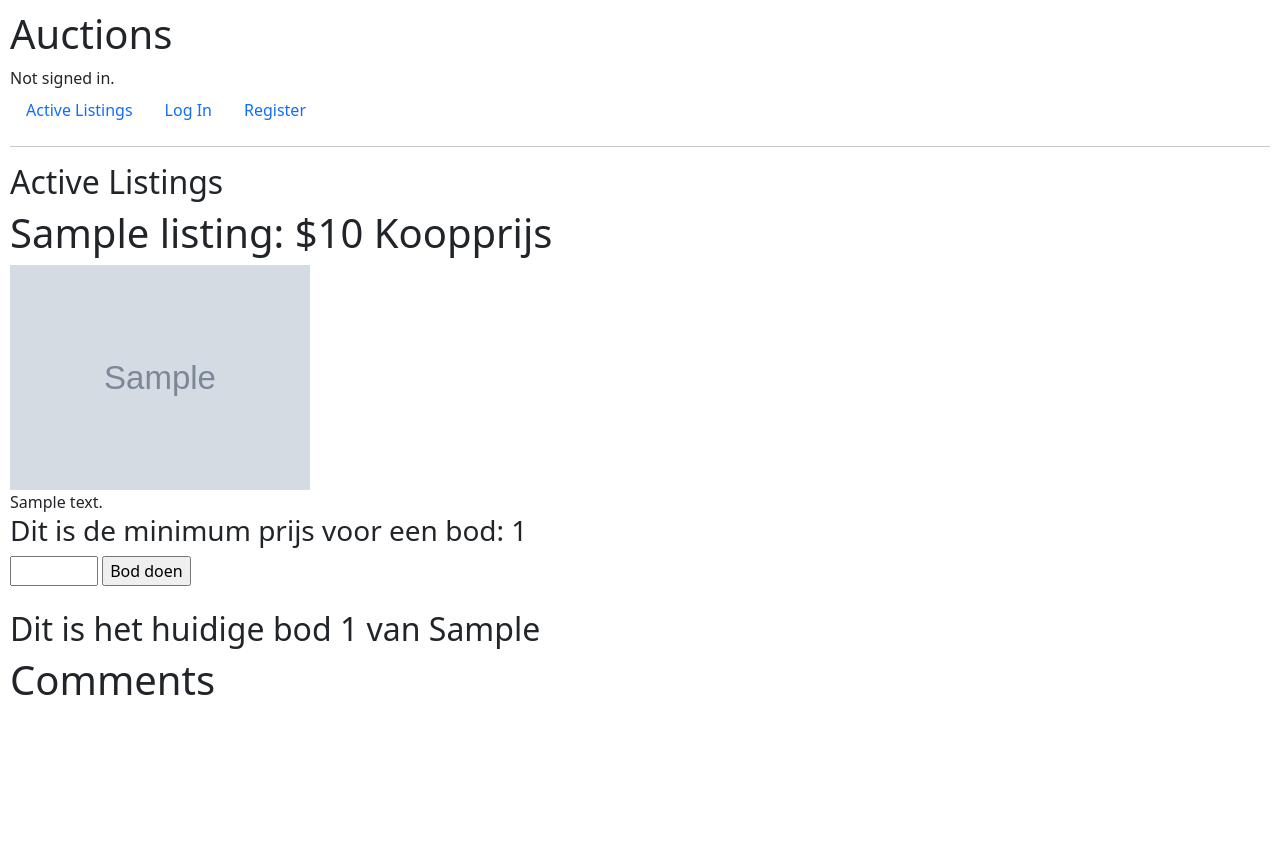
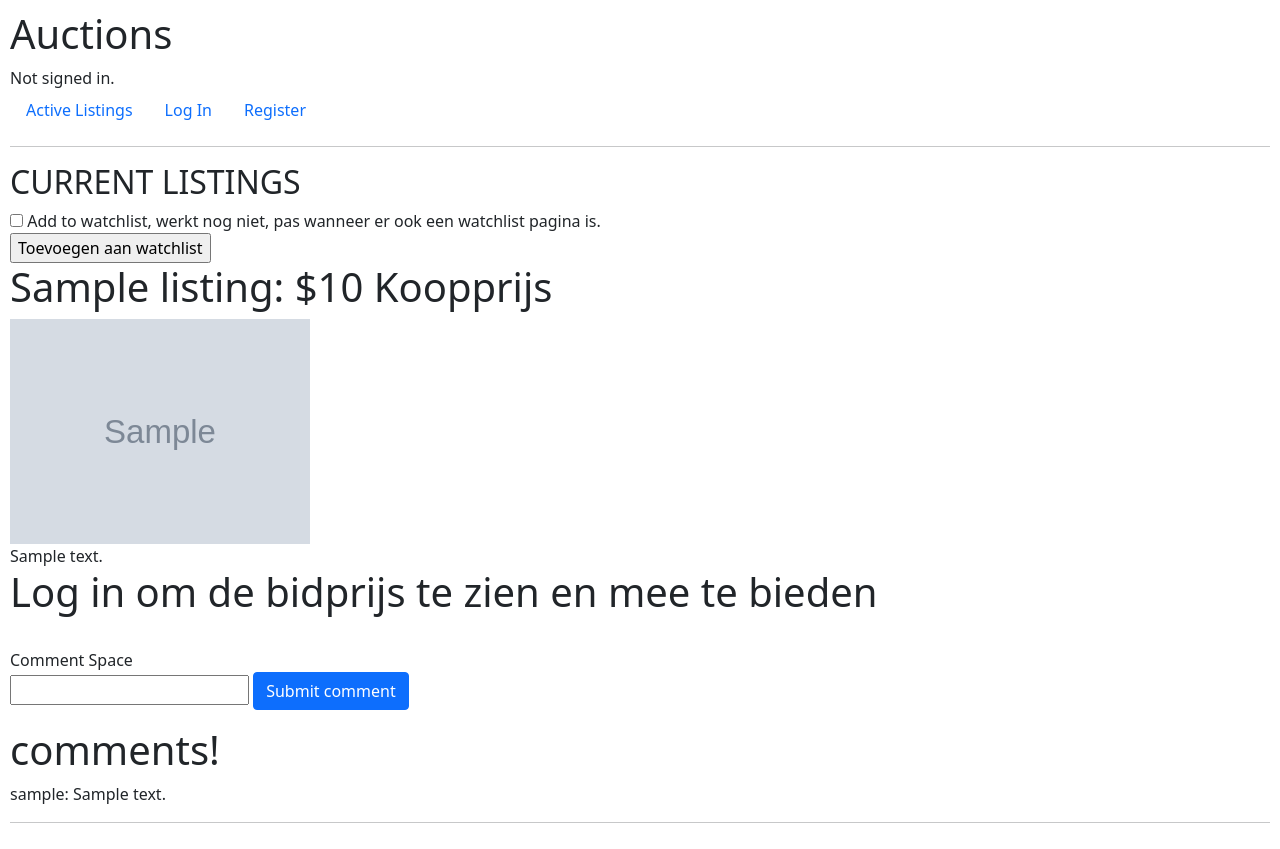
Before and after one commit to minprog-platforms/project-commerce-django-XanderBroos, a Django app: template auctions/templates/auctions/listing.html in a window 1280 px wide. Before the commit the page ends 695 px from the top, so only its background shows below. Run offline with Django 3.2, Linux system fonts and the light colour scheme; tables that the repository leaves empty hold one stand-in row (values such as "Sample post"); the template is opened without the code that fills it: values that come from a table or form of the project are taken from there, most other values are stand-ins (such as "Sample title", 1, 10 or a date in 2020); grey boxes marked "Sample" are stand-in pictures.

Commit message:
admin control

```diff
--- a/auctions/admin.py
+++ b/auctions/admin.py
@@ -1,6 +1,8 @@
 from django.contrib import admin
-from .models import User, Listing
+from .models import User, Listing, Comment, Bid
 
 # Register your models here.
 admin.site.register(User)
 admin.site.register(Listing)
+admin.site.register(Comment)
+admin.site.register(Bid)
--- a/auctions/models.py
+++ b/auctions/models.py
@@ -7,6 +7,18 @@ class User(AbstractUser):
 
 
 class Listing(models.Model):
+    """
+    Vereiste items voor een listing:
+    title van de listing
+    omschrijving van listing
+    koopprijs van listing
+    minimum prijs om te bieden
+    Moet kijken of listing nog active is
+    owner van de listing, verkoper dus
+    Huidig hoogste bid van user
+
+    Moet ook nog verbindingen gaan maken met de classes comments en bids
+    """
     # items of listings
     title = models.CharField(max_length=30)
     description = models.CharField(max_length=400)
@@ -16,7 +28,7 @@ class Listing(models.Model):
     owner = models.ForeignKey(User, on_delete=models.CASCADE, blank=True, related_name="user")
     image = models.CharField(max_length=1000)
     current_bid = models.IntegerField()
-    bidder = models.CharField(max_length=1000)
+    current_bidder = models.CharField(max_length=1000, default="Xander")
 
 
     def __str__(self) -> str:
@@ -25,18 +37,39 @@ class Listing(models.Model):
 
 
 class Bid(models.Model):
-    # user =  models.ForeignKey(User, on_delete=models.CASCADE, blank=True, related_name="user")
+    """
+    Wordt alleen gebruikt in listing page.
+    Heeft de items, zodat een user een bid kan plaatsen, en dat de class dan ook de gegevens heeft
+    over wie heeft geboden, de user, en op welk item is geboden.
+    bid_user is de user die nu is ingelogd, en die blijft hetzelfde, ook als iemand anders is ingelogd
+    title_item zorgt dat het bod op item, hetzelfde item is als de item van de huidige pagina
 
-    # title_item = models.ForeignKey(Listing, on_delete=models.CASCADE, blank=True, related_name="title")
-    # buyer =  models.ForeignKey(User, on_delete=models.CASCADE, blank=True, related_name="user")
-    # bid = models.IntegerField(min_length="min_bid", max_length="price")
-    # current_bid = models.IntegerField()
-    # def __str__(self) -> str:
-    #     return f"{self.title}"
+    """
+    # bid_user =  models.ForeignKey(User, on_delete=models.CASCADE, blank=True,  related_name="bid_user")
+    title_item = models.CharField(max_length=1000)
+    bid = models.IntegerField()
+    bid_user = models.CharField(max_length=1000)
+
+    def __str__(self) -> str:
+        return f"{self.bid_user}"
     pass
 
 
 class Comment(models.Model):
-    # commenter =models.ForeignKey(User, on_delete=models.CASCADE, blank=True, related_name="user")
-    # comment =  models.CharField(max_length=1000)
+    """
+    Wordt alleen gebruikt wanneer je op de listing pagina bent.
+    Heeft de items, zodat je een comment kan opslaan,  en van die comment weet wie
+    die comment heeft geschreven, en bij welke item deze comment hoort
+    comment_user is de user die is ingelogd tijdens het maken van de comment
+    comment_title zorgt dat de comment alleen er staat bij de item van huidige pagina
+    comment_tekst onthoudt alle tekst in comment
+    """
+    comment_user = models.ForeignKey(User, on_delete=models.CASCADE, blank=True, null=True, related_name="commenter")
+    comment_tekst =  models.CharField(max_length=1000)
+    comment_title = models.CharField(max_length=1000)
+
+    def __str__(self) -> str:
+        return f"{self.comment_tekst}"
+
+
     pass
--- a/auctions/templates/auctions/create.html
+++ b/auctions/templates/auctions/create.html
@@ -9,7 +9,7 @@
 
         <input type="text" name="title" placeholder="title">
         <input type="text" name="desc" placeholder="description">
-        <input type="number" name="bid" placeholder="bid">
+        <input type="number" name="bid" placeholder="price">
         <input type="number" name="min_bid" placeholder="min_bid">
         <input type="text" name="url" placeholder="url image">
         <input type="submit" value="submit hier">
--- a/auctions/templates/auctions/listing.html
+++ b/auctions/templates/auctions/listing.html
@@ -1,13 +1,27 @@
 {% extends "auctions/layout.html" %}
 
 {% block body %}
-    <h2>Active Listings</h2>
+    {% if con %}
+        <h1>{{test}}</h1>
+
+    {% else %}
+        <h2>CURRENT LISTINGS</h2>
+        <form action="{{item.title}}" >
+            {% csrf_token %}
+            <input type="checkbox" name="watch" value="Bike">
+            <label for="watch"> Add to watchlist, werkt nog niet, pas wanneer er ook een watchlist pagina is. </label><br>
+            <input type="submit" value="Toevoegen aan watchlist">
+        </form>
+
+
+
 
         <h1>{{item.title}}: ${{item.price}} Koopprijs</h1>
         <img src="{{item.image}}" width="300">
         <br>
         {{item.description}}
         <br>
+        {% if user.is_authenticated %}
             <h3>Dit is de minimum prijs voor een bod: {{ item.min_bid }}</h3>
 
             <form action="{{item.title}}" method="POST">
@@ -16,8 +30,36 @@
                 <input type="submit" value="Bod doen">
             </form>
             <br>
-    <h2>Dit is het huidige bod {{ item.current_bid }} van {{item.bidder}}</h2>
-    <h1>Comments</h1>
+            <h2>Dit is het huidige hoogste bod {{ item.current_bid }} van {{item.current_bidder}}</h2>
+
+        {% else %}
+        <h1>Log in om de bidprijs te zien en mee te bieden</h1>
+        {% endif %}
+
+        <form method="POST" action="{{item.title}}">
+            <br>
+            {% csrf_token %}
+
+            <label>Comment Space</label><p>
+            <input type="text" name="comment">
+            <input type="submit" class= "btn btn-primary" value="Submit comment">
+        </form>
+        {% if accept %}
+        <form action="{{item.title}}" method="POST">
+            {% csrf_token %}
+            <label>Type "done" if you want to terminate this item</label><p></p>
+            <input type="text" name="done">
+            <input type="submit" value="Send">
+        </form>
+        {% else %}
+        {% endif %}
+    {% endif %}
+
+    <h1>comments!</h1>
+    {% for comments in comment %}
+        {{comments.comment_user}}:
+        {{comments.comment_tekst}}<hr>
+    {% endfor %}
 
 
     <!-- {% if user.is_authenticated %}
```
Also changed, not shown: auctions/templates/auctions/index.html (+9 -1 lines), auctions/views.py (+96 -12 lines), auctions/migrations/0006_comment_comment_comment_user.py (added), auctions/migrations/0007_alter_comment_user.py (added), auctions/migrations/0008_remove_comment_comment_remove_comment_user_and_more.py (added), auctions/migrations/0009_bid_bid_user_comment_comment_user.py (added), auctions/migrations/0010_alter_bid_bid_user_alter_comment_comment_user.py (added), auctions/migrations/0011_bid_bid_bid_title_item_comment_commen_title_and_more.py (added), auctions/migrations/0012_alter_bid_title_item_alter_comment_commen_title.py (added), auctions/migrations/0013_rename_commen_title_comment_comment_title.py (added), auctions/migrations/0014_remove_bid_bid_user_listing_current_bidder.py (added), auctions/migrations/0015_alter_comment_comment_title_and_more.py (added), auctions/migrations/0016_alter_comment_comment_title.py (added), auctions/migrations/0017_bid_bid_user.py (added). Lines whose indentation alone changed are shown as unchanged.
